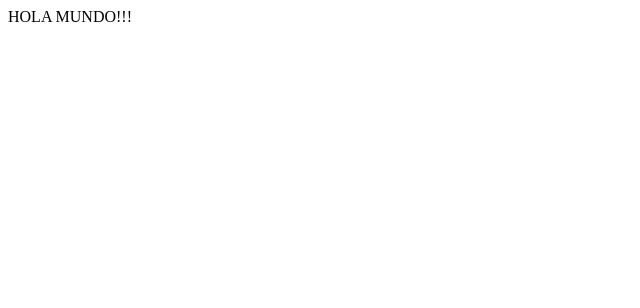
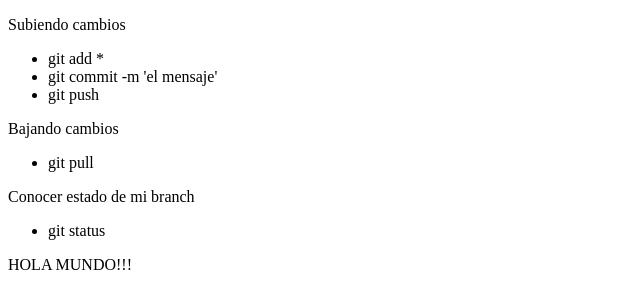
Before and after one commit to JrgGomez2020/TallerClaseIFTS, a plain HTML site: page index.html in a window 1280 px wide. Shown: the whole page, without its empty margins (0-640 px from the left). Drawn offline with Linux system fonts and the light colour scheme.

Commit message:
comands git

```diff
--- a/index.html
+++ b/index.html
@@ -9,6 +9,20 @@
 </head>
 
 <body>
+    <p>Subiendo cambios</p>
+    <ul>
+        <li>git add *</li>
+        <li>git commit -m 'el mensaje'</li>
+        <li>git push</li>
+    </ul>
+    <p>Bajando cambios</p>
+    <ul>
+        <li> git pull</li>
+    </ul>
+    <p>Conocer estado de mi branch</p>
+    <ul>
+        <li> git status</li>
+    </ul>
     HOLA MUNDO!!!
 </body>
 
```
